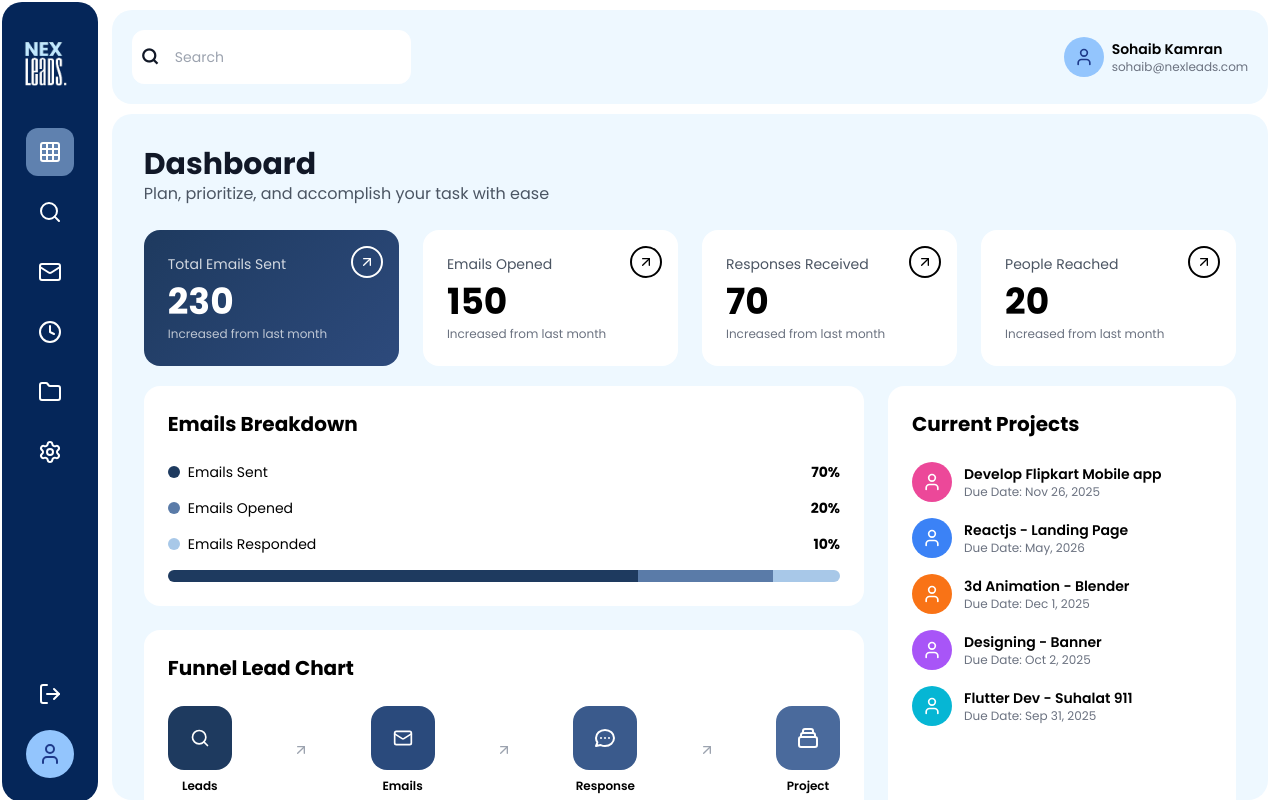
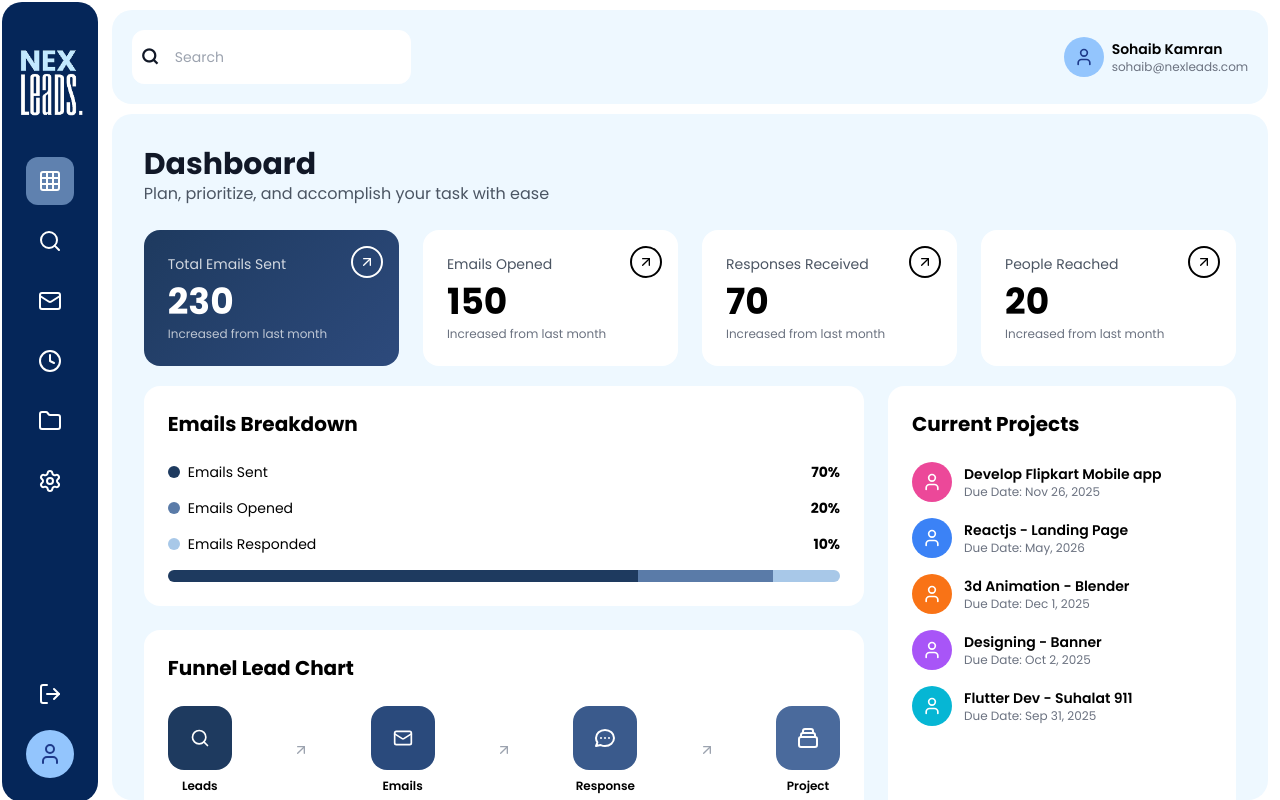
Before and after one commit to basitkarim04/NexLeads, a React (Vite) app: page /dashboard in a window 1280 px wide. Built offline with nearby package versions, Linux system fonts and the light colour scheme.

Commit message:
logo fixed

```diff
--- a/src/pages/Dashboard.jsx
+++ b/src/pages/Dashboard.jsx
@@ -1210,11 +1210,11 @@ onClick={() => {
         transition-transform duration-300 md:transition-none`}
       >
 
-<div className="mb-5 flex justify-center">
+<div className="mb-2 ml-4 flex w-30 items-center justify-center">
   <img
     src={nexLeadlogo}    // <-- replace with your actual logo path
     alt="Nex Leads Logo"
-    className="w-25 md:w-20 lg:w-25 h-auto object-contain"
+    className="w-full h-full"
   />
 </div>
 
```
